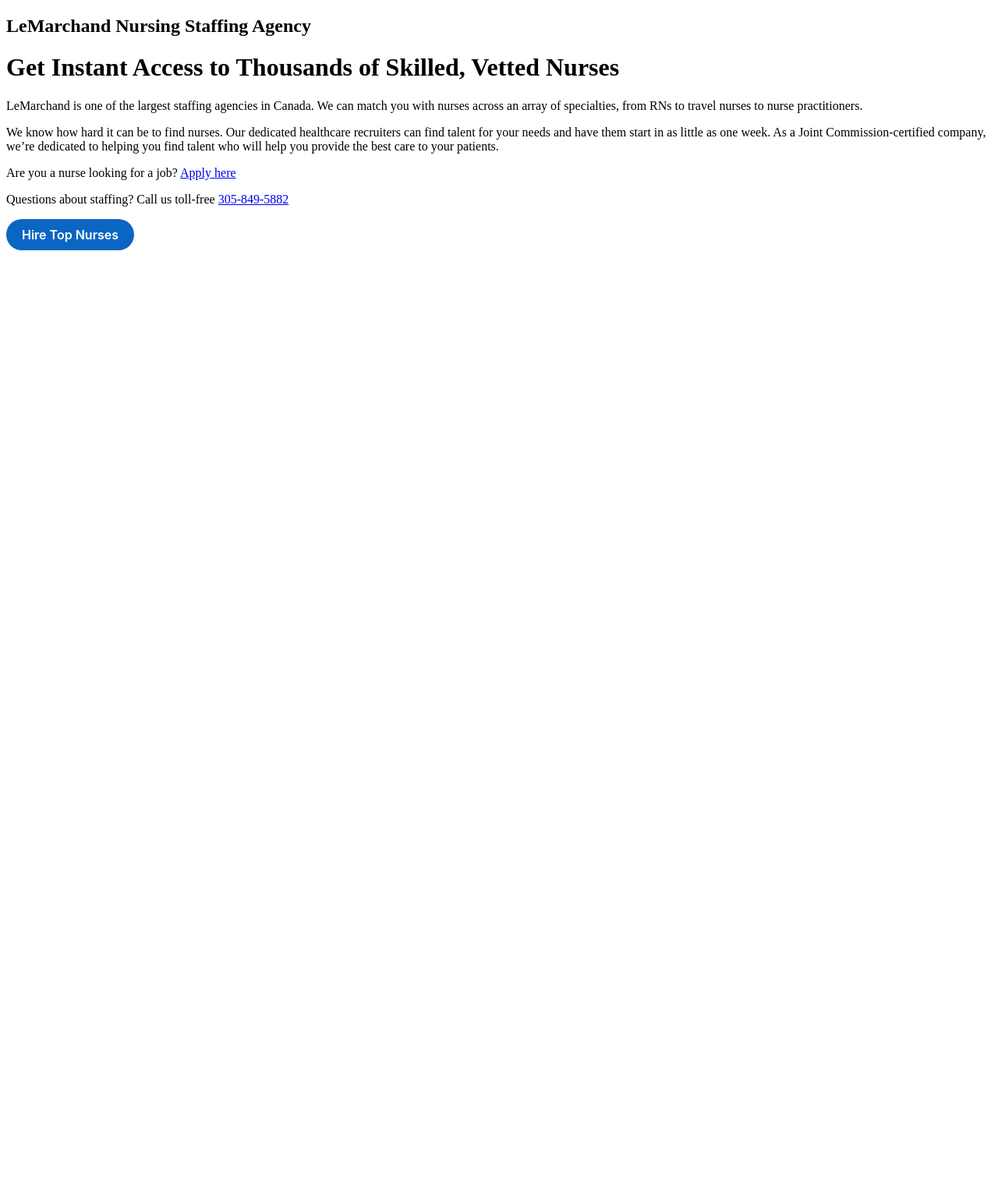
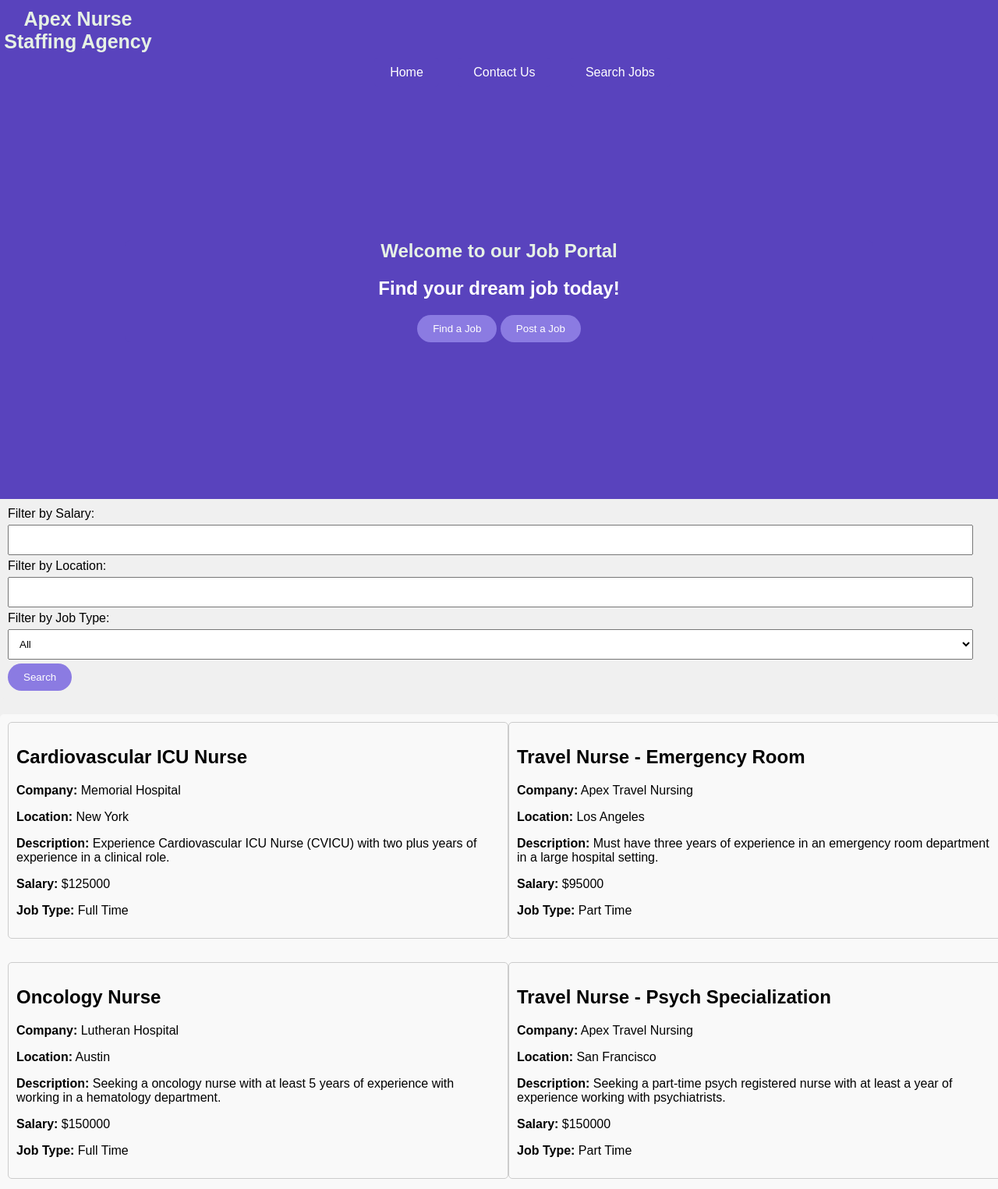
Before and after one commit to avo427/avo427.github.io, a plain HTML site: page index.html in a window 1280 px wide. Shown: the top 1525 px of the page at 78% size. Before the commit the page ends 800 px from the top, so only its background shows below. Drawn offline with Linux system fonts and the light colour scheme.

Commit message:
Added landing page, CSS and Javascript functionality

```diff
--- a/index.css
+++ b/index.css
@@ -1,46 +1,146 @@
-
-.button-main {
-  align-items: center;
-  background-color: #0A66C2;
-  border: 0;
-  border-radius: 100px;
-  box-sizing: border-box;
-  color: #ffffff;
-  cursor: pointer;
-  display: inline-flex;
-  font-family: -apple-system, system-ui, system-ui, "Segoe UI", Roboto, "Helvetica Neue", "Fira Sans", Ubuntu, Oxygen, "Oxygen Sans", Cantarell, "Droid Sans", "Apple Color Emoji", "Segoe UI Emoji", "Segoe UI Symbol", "Lucida Grande", Helvetica, Arial, sans-serif;
-  font-size: 16px;
-  font-weight: 600;
-  justify-content: center;
-  line-height: 20px;
-  max-width: 480px;
-  min-height: 40px;
-  min-width: 0px;
-  overflow: hidden;
-  padding: 0px;
-  padding-left: 20px;
-  padding-right: 20px;
-  text-align: center;
-  touch-action: manipulation;
-  transition: background-color 0.167s cubic-bezier(0.4, 0, 0.2, 1) 0s, box-shadow 0.167s cubic-bezier(0.4, 0, 0.2, 1) 0s, color 0.167s cubic-bezier(0.4, 0, 0.2, 1) 0s;
-  user-select: none;
-  -webkit-user-select: none;
-  vertical-align: middle;
+body {
+  font-family: Arial, sans-serif;
+  margin: 0;
+  padding: 0;
+  background-color: #f0f0f0;
 }
 
-.button-main:hover,
-.button-main:focus {
-  background-color: #16437E;
-  color: #ffffff;
+h1{
+  color: #e6f1e5;
+  font-weight:700;
 }
 
-.button-main:active {
-  background: #09223b;
-  color: rgb(255, 255, 255, .7);
+header {
+  background-color: rgb(89, 67, 189);
+  color: #fff;
+  text-align: center;
+  height: 80vh;
+
 }
 
-.button-main:disabled {
-  cursor: not-allowed;
-  background: rgba(0, 0, 0, .08);
-  color: rgba(0, 0, 0, .3);
+.navbar {
+  background-color: rgb(89, 67, 189);
+  color: #fff;
+  padding: 10px 0;
 }
+
+.navbar.container {
+  display: flex;
+  align-items: center;
+}
+.hero{
+  padding: 20vh;
+}
+
+.logo {
+  margin: 0;
+  font-size: 25px;
+  flex: 1;
+  width: 200px;
+  text-align: center;
+}
+
+.nav-links {
+  list-style: none;
+}
+
+.nav-links li {
+  display: inline-block;
+  margin-left: 20px;
+}
+
+.nav-links li a {
+  text-decoration: none;
+  color: #fff;
+  padding: 10px 20px;
+  border-radius: 5px;
+  background-color:  rgb(89, 67, 189);
+}
+
+.nav-links li a:hover {
+  background-color: rgb(89, 67, 189);
+}
+
+.container1 {
+  max-width: 80vw;
+  padding: 0 20px;
+  background-color:rgb(89, 67, 189);
+  border-radius: 8px;
+}
+
+input[type="text"],
+input[type="number"],
+textarea {
+  width: calc(100% - 22px);
+  padding: 10px;
+  margin: 5px 0;
+  box-sizing: border-box;
+}
+
+select {
+  width: calc(100% - 22px);
+  padding: 10px;
+  margin: 5px 0;
+  box-sizing: border-box;
+}
+
+button {
+  padding: 10px 20px;
+  background-color: rgb(139, 123, 226);
+  color: #fff;
+  border: none;
+  cursor: pointer;
+  border-radius: 30px;
+}
+
+button:hover {
+  background-color: rgb(39, 10, 170);
+}
+
+
+#jobForm{
+  display: flex;
+  flex-direction: column;
+  align-items: center;
+}
+.job-card {
+  border: 1px solid #ccc;
+  margin-bottom: 10px;
+  padding: 10px;
+  border-radius: 5px;
+  background-color: #f9f9f9;
+}
+
+#jobFilters {
+  background-color: #f0f0f0;
+  padding: 10px;
+  margin-bottom: 20px;
+  border-radius: 5px;
+}
+
+#jobFilters label {
+  margin-right: 10px;
+}
+
+#jobFilters input,
+#jobFilters select {
+  margin-right: 20px;
+}
+
+#jobList {
+  background-color: #f9f9f9;
+  border-radius: 5px;
+  padding: 10px;
+
+}
+.job-row {
+  display: flex;
+  justify-content: space-between;
+  margin-bottom: 20px;
+}
+
+.job-card {
+  flex: 0 0 calc(50% - 10px);
+  padding: 10px;
+  border: 1px solid #ccc;
+}
--- a/index.html
+++ b/index.html
@@ -4,17 +4,67 @@
     <meta charset="UTF-8">
     <meta name="viewport" content="width=device-width, initial-scale=1.0">
     <meta http-equiv="X-UA-Compatible" content="ie=edge">
-    <title>HTML 5 Boilerplate</title>
+    <title>Apex Nurse Staffing Agency</title>
     <link rel="stylesheet" href="index.css">
-  </head>
-  <body>
-    <h2>LeMarchand Nursing Staffing Agency</h2>
-    <h1>Get Instant Access to Thousands of Skilled, Vetted Nurses</h1>
-    <p>LeMarchand is one of the largest staffing agencies in Canada. We can match you with nurses across an array of specialties, from RNs to travel nurses to nurse practitioners.</p>
-    <p>We know how hard it can be to find nurses. Our dedicated healthcare recruiters can find talent for your needs and have them start in as little as one week. As a Joint Commission-certified company, we’re dedicated to helping you find talent who will help you provide the best care to your patients.</p>
-    <p>Are you a nurse looking for a job? <a href="application.html">Apply here</a></p>
-    <p>Questions about staffing? Call us toll-free <a href="tel:305-849-5882">305-849-5882</a></p>
-    <a href="hiring.html"><button class="button-main" role="button">Hire Top Nurses</button></a>
-    <script src="script.js"></script>
+</head>
+<body>
+  <header>
+    <nav class="navbar">
+      <div class="container">
+        <h1 class="logo">Apex Nurse Staffing Agency</h1>
+        <ul class="nav-links" id="navLinks">
+          <li><a href="#header">Home</a></li>
+          <li><a href="#contactus">Contact Us</a></li>
+          <li><a href="#jobFilters">Search Jobs</a></li>
+        </ul>
+      </div>
+    </nav>
+
+    <section class="hero">
+      <div class="container1">
+        <h1>Welcome to our Job Portal</h1>
+        <h2>Find your dream job today!</h2>
+        <button id="jobSearchBtn">Find a Job</button>
+        <button id="addJobBtn">Post a Job</button>
+      </div>
+    </section>
+  </header>
+
+  <div class="container">
+    <div id="jobFilters">
+      <form class="row">
+        <label for="filterSalary">Filter by Salary:</label>
+        <input type="number" id="filterSalary">
+
+        <label for="filterLocation">Filter by Location:</label>
+        <input type="text" id="filterLocation" class="form-control">
+
+        <label for="filterJobType">Filter by Job Type:</label>
+        <select id="filterJobType">
+          <option value="">All</option>
+          <option value="Full Time">Full Time</option>
+          <option value="Part Time">Part Time</option>
+        </select>
+
+        <button id="search">Search</button>
+      </form>
+    </div>
+
+    <div id="jobList"></div>
+  </div>
+
+  <footer id="contactus">
+    <section class="">
+      <h4>Contact</h4>
+      <p><i></i> 444 Nurse Lane, Los Angeles, CA</p>
+      <p><i></i>info@apexonestaffing.com</p>
+      <p><i></i> +1 234 567 8910</p>
+  </section>
+  <div style="background-color: rgba(0, 0, 0, 0.05);">
+    <a href="https://avo427.github.io">apexonestaffing.com</a>
+  </div>
+
+  <script src="script.js"></script>
+
   </body>
 </html>
--- a/script.js
+++ b/script.js
@@ -0,0 +1,110 @@
+const jobs = [
+    {
+        "jobTitle": "Cardiovascular ICU Nurse",
+        "company": "Memorial Hospital",
+        "location": "New York",
+        "description": "Experience Cardiovascular ICU Nurse (CVICU) with two plus years of experience in a clinical role.",
+        "salary": 125000,
+        "jobType": "Full Time"
+    },
+    {
+        "jobTitle": "Travel Nurse - Emergency Room",
+        "company": "Apex Travel Nursing",
+        "location": "Los Angeles",
+        "description": "Must have three years of experience in an emergency room department in a large hospital setting.",
+        "salary": 95000,
+        "jobType": "Part Time"
+    },
+    {
+        "jobTitle": "Oncology Nurse",
+        "company": "Lutheran Hospital",
+        "location": "Austin",
+        "description": "Seeking a oncology nurse with at least 5 years of experience with working in a hematology department.",
+        "salary": 150000,
+        "jobType": "Full Time"
+    },
+    {
+        "jobTitle": "Travel Nurse - Psych Specialization",
+        "company": "Apex Travel Nursing",
+        "location": "San Francisco",
+        "description": "Seeking a part-time psych registered nurse with at least a year of experience working with psychiatrists.",
+        "salary": 150000,
+        "jobType": "Part Time"
+    }
+];
+
+function displayJobs(jobs) {
+    const jobList = document.getElementById('jobList');
+    jobList.innerHTML = '';
+
+    jobs.forEach((job, index) => {
+        if (index % 2 === 0) {
+            // Create a new row
+            const jobRow = document.createElement('div');
+            jobRow.classList.add('job-row');
+            jobList.appendChild(jobRow);
+        }
+
+        // Get the last row
+        const jobRows = document.querySelectorAll('.job-row');
+        const currentRow = jobRows[jobRows.length - 1];
+
+        // Create job card
+        const jobCard = document.createElement('div');
+        jobCard.classList.add('job-card');
+        jobCard.innerHTML = `
+            <h2>${job.jobTitle}</h2>
+            <p><strong>Company:</strong> ${job.company}</p>
+            <p><strong>Location:</strong> ${job.location}</p>
+            <p><strong>Description:</strong> ${job.description}</p>
+            <p><strong>Salary:</strong> $${job.salary}</p>
+            <p><strong>Job Type:</strong> ${job.jobType}</p>
+        `;
+
+        currentRow.appendChild(jobCard);
+    });
+}
+
+function filterJobs() {
+    const filterSalary = document.getElementById('filterSalary').value;
+    const filterLocation = document.getElementById('filterLocation').value.toLowerCase();
+    const filterJobType = document.getElementById('filterJobType').value.toLowerCase();
+
+    const filteredJobs = jobs.filter(job => {
+        return (job.salary >= filterSalary) &&
+               (job.location.toLowerCase().includes(filterLocation)) &&
+               (filterJobType === '' || job.jobType.toLowerCase() === filterJobType);
+    });
+
+    displayJobs(filteredJobs);
+}
+
+displayJobs(jobs);
+
+document.getElementById('filterSalary').addEventListener('input', filterJobs);
+document.getElementById('filterLocation').addEventListener('input', filterJobs);
+document.getElementById('filterJobType').addEventListener('change', filterJobs);
+
+document.getElementById('jobForm').addEventListener('submit', function(event) {
+    event.preventDefault();
+
+    const jobTitle = document.getElementById('jobTitle').value;
+    const company = document.getElementById('company').value;
+    const location = document.getElementById('location').value;
+    const description = document.getElementById('description').value;
+    const salary = document.getElementById('salary').value;
+    const jobType = document.getElementById('jobType').value;
+
+    jobs.push({
+        jobTitle: jobTitle,
+        company: company,
+        location: location,
+        description: description,
+        salary: parseInt(salary),
+        jobType: jobType
+    });
+
+    displayJobs(jobs);
+
+    document.getElementById('jobForm').reset();
+});
```
Also changed, not shown: application.html (deleted), hiring.html (deleted), 1 other file.
